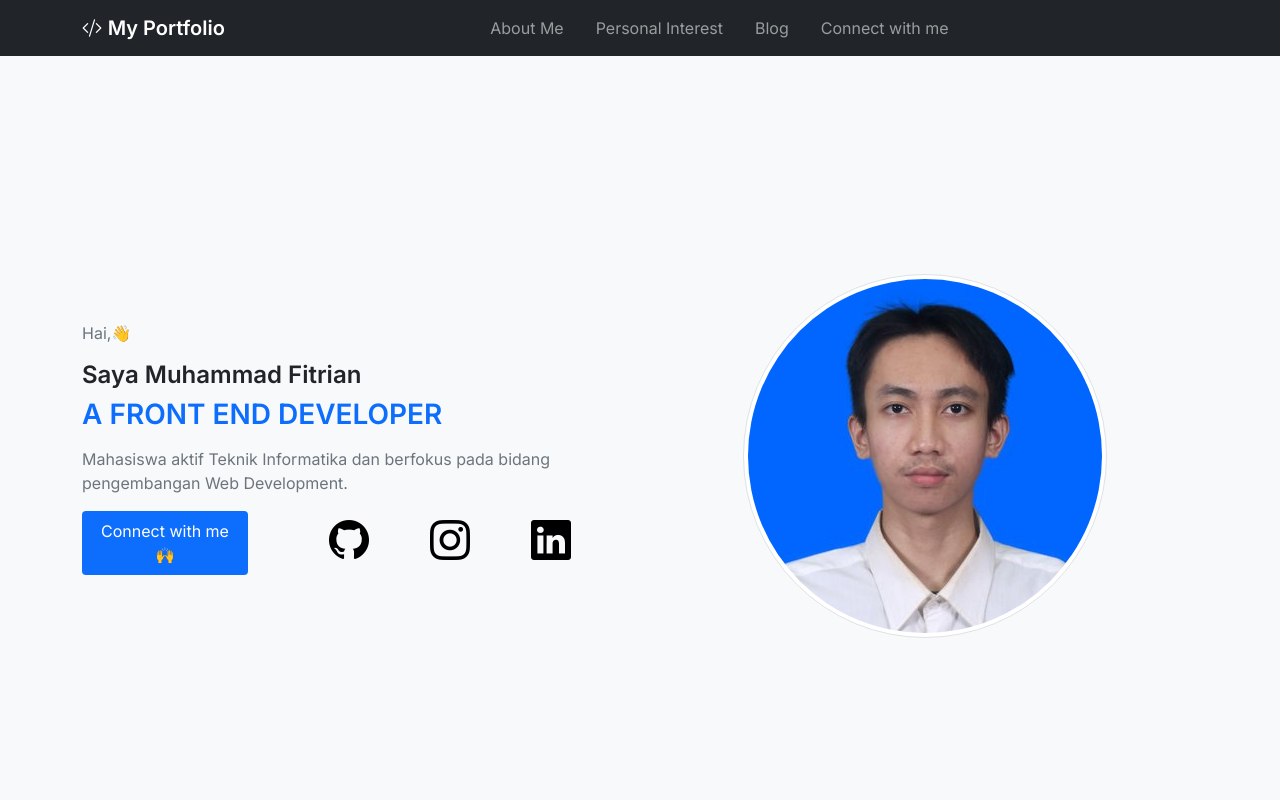
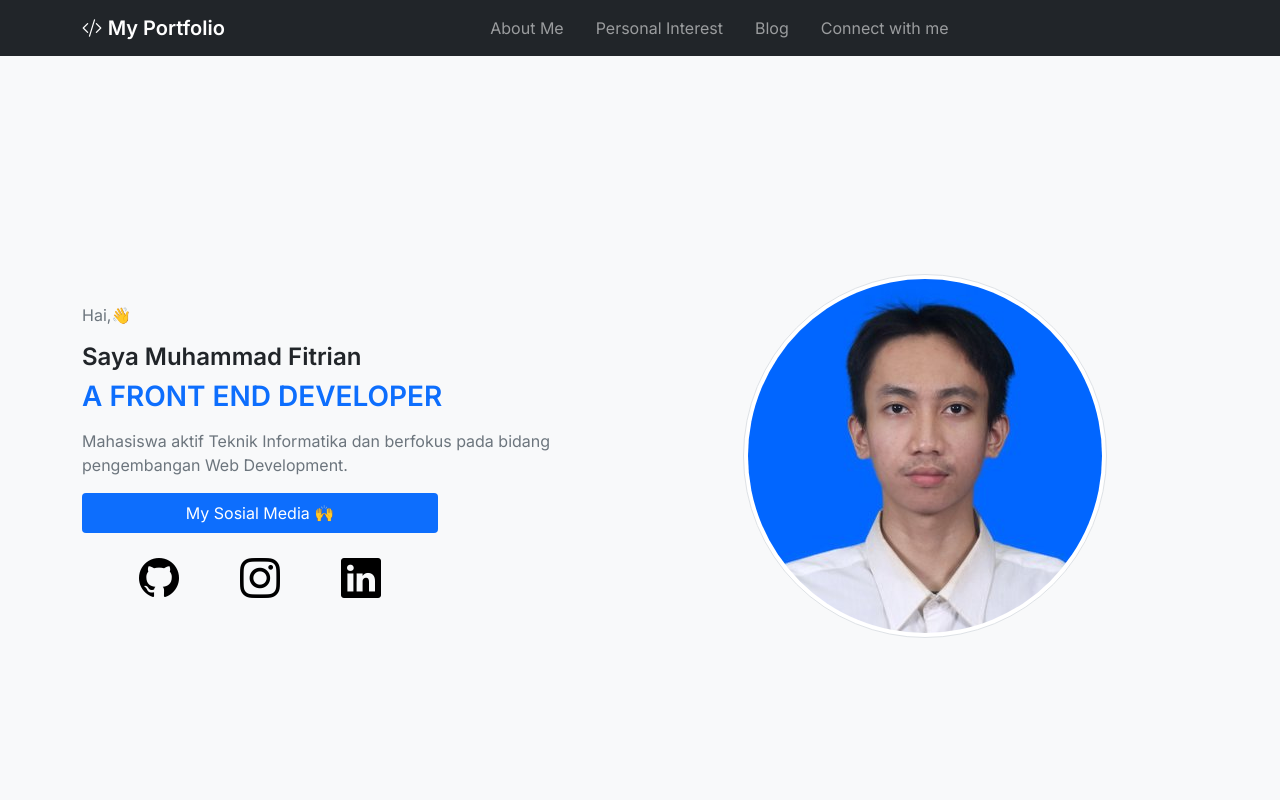
Before and after one commit to justnotiyann/justnotiyann.github.io, a website: page index.html in a window 1280 px wide. Shown: the top 800 px of the page. Drawn offline with nearby package versions, Linux system fonts and the light colour scheme.

Commit message:
fixing hero

```diff
--- a/index.html
+++ b/index.html
@@ -58,10 +58,12 @@
             <h1 class="text-primary text-uppercase fs-3 fw-bold">A Front End Developer</h1>
             <p class="text-muted mt-3">Mahasiswa aktif Teknik Informatika dan berfokus pada bidang pengembangan Web Development.</p>
             <div class="row">
-              <div class="col-sm-12 col-md-6 col-lg-4">
+              <!-- <div class="col-sm-12 col-md-6 col-lg-4">
                 <p class="text-whit text-white text-center bg-primary rounded-2 p-2 connect">Connect with me 🙌</p>
-              </div>
+              </div> -->
               <div class="col-sm-12 col-md-6 col-lg-8">
+                <p class="text-whit text-white text-center bg-primary rounded-2 p-2 connect">My Sosial Media 🙌</p>
+
                 <div class="app text-center d-flex justify-content-evenly align-items-center">
                   <a href="https://github.com/justnotiyann" target="_blank">
                     <i class="bi bi-github fs-1 fw-bold mx-1"></i>
```
